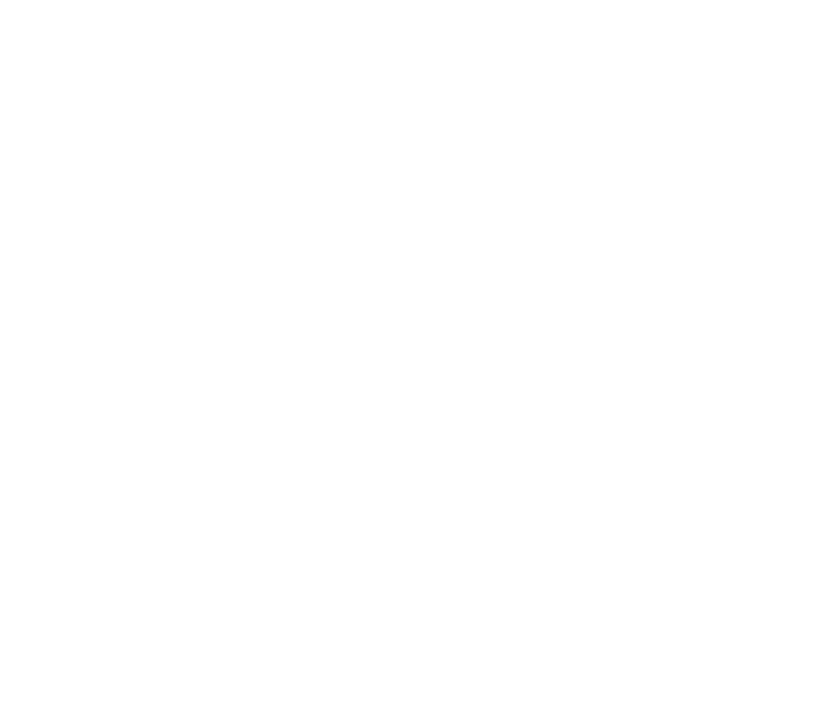
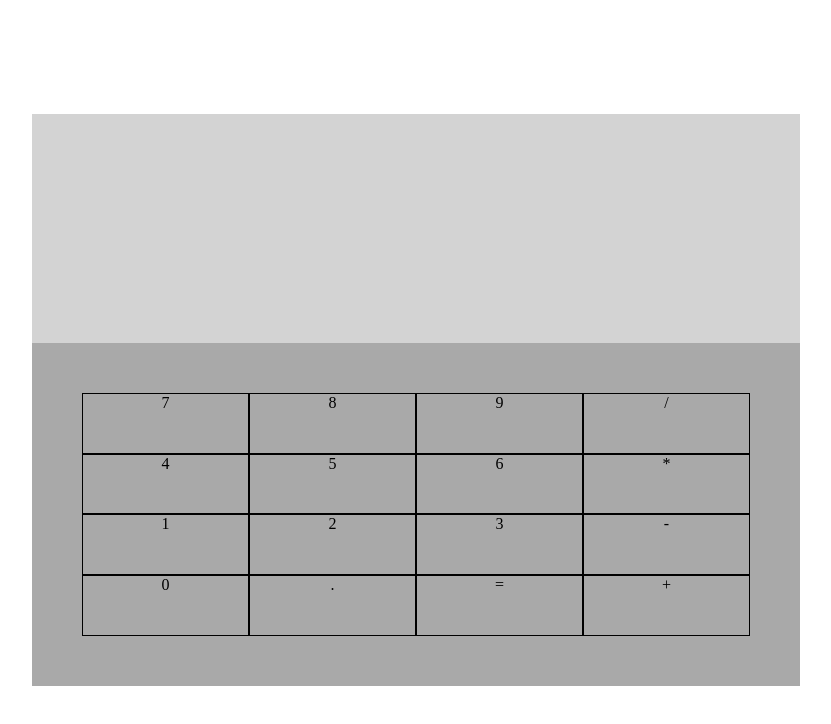
Before and after one commit to LonelyTower2021/Calculator, a plain HTML site: page index.html in a window 1280 px wide. Shown: the whole page, without its empty margins (224-1055 px from the left). Drawn offline with Linux system fonts and the light colour scheme.

Commit message:
Add basic html/css layout.

```diff
--- a/index.html
+++ b/index.html
@@ -9,6 +9,26 @@
     <title>Calculator</title>
 </head>
 <body>
-
+   <div id="calc_container">
+        <div id="display"></div>
+        <div id="buttons">
+            <div class="button">7</div>
+            <div class="button">8</div>
+            <div class="button">9</div>
+            <div class="button">/</div>
+            <div class="button">4</div>
+            <div class="button">5</div>
+            <div class="button">6</div>
+            <div class="button">*</div>
+            <div class="button">1</div>
+            <div class="button">2</div>
+            <div class="button">3</div>
+            <div class="button">-</div>
+            <div class="button">0</div>
+            <div class="button">.</div>
+            <div class="button">=</div>
+            <div class="button">+</div>
+        </div>
+   </div>
 </body>
 </html>
--- a/styles.css
+++ b/styles.css
@@ -0,0 +1,38 @@
+:root {
+    --calculator-position: 11%;
+}
+
+body {
+    margin: 0;
+}
+
+#calc_container{
+    display: grid;
+    grid-template-columns: repeat(5, 1fr);
+    grid-template-rows: repeat(7, 1fr);
+    min-height: 100vh;
+}
+
+#calc_container > div {
+    padding: 50px;
+}
+
+#display {
+    grid-area: 2 / 2 / 4 / 5;
+    background-color: lightgray;
+}
+
+#buttons {
+    grid-area: 4 / 2 / 7 / 5;
+    background-color: darkgray;
+    display: flex;
+    justify-content: space-evenly;
+    flex-wrap: wrap;
+}
+
+.button {
+    box-sizing: border-box;
+    width: 25%;
+    text-align: center;
+    border: 1px solid black;
+}
```
